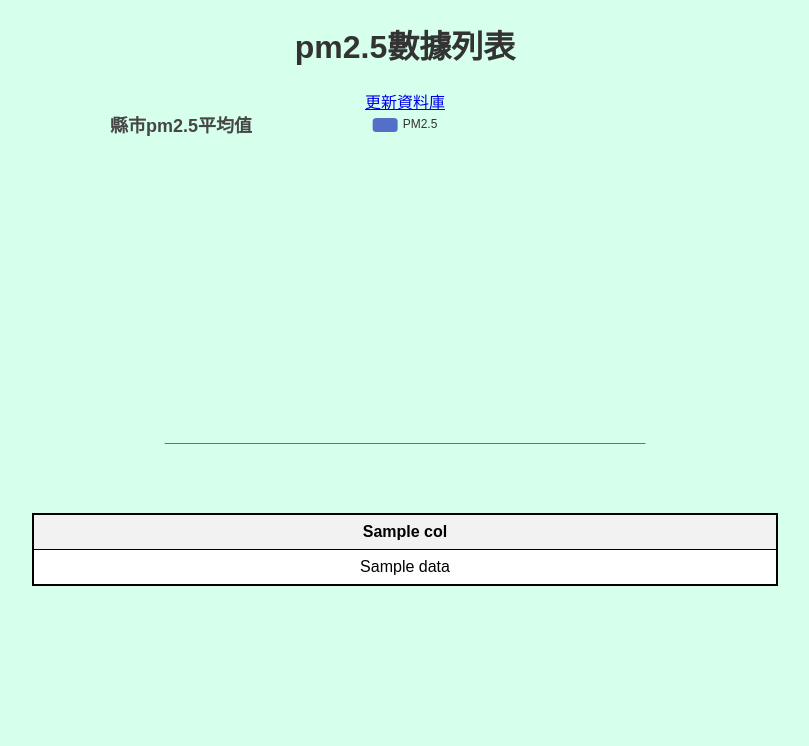
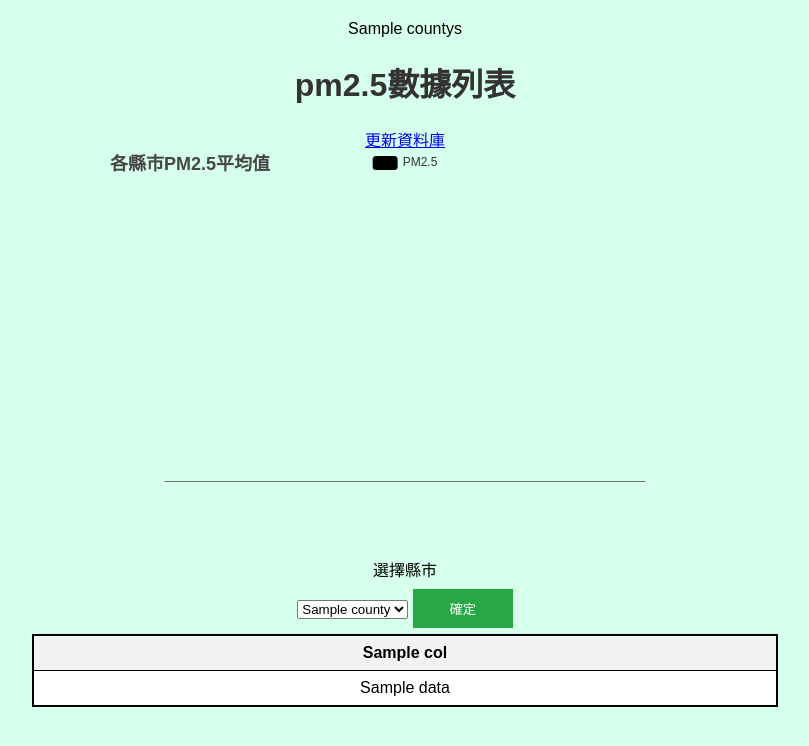
Before and after one commit to 999Tommy555/pm25_mysql, a Flask app: template templates/pm25.html in a window 1280 px wide. Shown: the top 746 px of the page, without its empty margins (235-1044 px from the left). Run offline with Flask 3, Linux system fonts and the light colour scheme; the template is opened without the code that fills it: most values are stand-ins (such as "Sample title", 1, 10 or a date in 2020); data that the repository does not hold is empty; some libraries are stand-ins or nearby versions.

Commit message:
完成單一縣市json格式回復覆

```diff
--- a/main.py
+++ b/main.py
@@ -1,6 +1,11 @@
 from flask import Flask, render_template, Response
 from datetime import datetime
-from pm25 import get_data_from_mysql, write_data_to_mysql, get_avg_pm25_from_mysql
+from pm25 import (
+    get_data_from_mysql,
+    write_data_to_mysql,
+    get_avg_pm25_from_mysql,
+    get_pm25_by_county,
+)
 import json
 
 books = {
@@ -25,6 +30,38 @@ books = {
 app = Flask(__name__)
 
 
+@app.route("/county-pm25/<county>")
+def get_county_pm25(county):
+    result = get_pm25_by_county(county)
+
+    if len(result) == 0:
+        return Response(
+            json.dumps(
+                {"result": "資料取得失敗", "message": f"無此{county}縣市"},
+                ensure_ascii=False,
+            )
+        )
+
+    site = [r[0] for r in result]
+    pm25 = [float(r[1]) for r in result]
+    datetime = result[0][2].strftime("%Y-%m-%d %H:%M:%S")
+    print(datetime)
+
+    return Response(
+        json.dumps(
+            {
+                "county": county,
+                "count": len(site),
+                "datetime": datetime,
+                "site": site,
+                "pm25": pm25,
+            },
+            ensure_ascii=False,
+        ),
+        mimetype="application/json",
+    )
+
+
 @app.route("/avg-pm25")
 def get_avg_pm25():
     result = get_avg_pm25_from_mysql()
@@ -47,11 +84,10 @@ def update_db():
 
 @app.route("/pm25")
 def get_pm25():
-
-    values = get_data_from_mysql()
+    values, countys = get_data_from_mysql()
     print(values)
     columns = ["站點名稱", "縣市", "PM2.5", "更新時間", "單位"]
-    return render_template("pm25.html", values=values, columns=columns)
+    return render_template("pm25.html", values=values, columns=columns, countys=countys)
 
 
 @app.route("/bmi/height=<h>&weight=<w>")
--- a/pm25.py
+++ b/pm25.py
@@ -74,7 +74,7 @@ def write_data_to_mysql():
     try:
         open_db()
         size = write_to_sql()
-        return {"結果": "success", "size": size}
+        return {"結果": "success", "寫入筆數": size}
 
     except Exception as e:
         print(e)
@@ -113,6 +113,30 @@ def get_data_from_mysql():
         cursor.execute(sqlstr)
         datas = cursor.fetchall()
 
+        sqlstr = "select distinct county from pm25;"
+        cursor.execute(sqlstr)
+        countys = [county[0] for county in cursor.fetchall()]
+
+        return datas, countys
+    except Exception as e:
+        print(e)
+    finally:
+        close_db()
+
+    return None
+
+
+def get_pm25_by_county(county):
+    try:
+        open_db()
+        sqlstr = """
+        select site,pm25,datacreationdate from pm25
+        where county=%s
+        and datacreationdate=(select max(datacreationdate) from pm25);
+        """
+        cursor.execute(sqlstr, (county,))
+        datas = cursor.fetchall()
+
         return datas
     except Exception as e:
         print(e)
@@ -123,5 +147,6 @@ def get_data_from_mysql():
 
 
 if __name__ == "__main__":
-    write_data_to_mysql()
-    print(get_avg_pm25_from_mysql())
+    # write_data_to_mysql()
+    # print(get_avg_pm25_from_mysql())
+    print(get_data_from_mysql())
--- a/templates/pm25.html
+++ b/templates/pm25.html
@@ -105,49 +105,21 @@
 </head>
 
 <body>
+    {{countys}}
     <h1>pm2.5數據列表</h1>
     <a href="/update-db">更新資料庫</a>
 
     <div id="main" style="width: 600px;height:400px;"></div>
-
-
-    <script type="text/javascript">
-        var myChart = echarts.init(document.getElementById('main'));
-
-
-        $.ajax(
-            {
-                url: "/avg-pm25",
-                type: "GET",
-                dataType: "json",
-                success: (result) => {
-                    console.log(result);
-                    var option = {
-                        title: {
-                            text: '縣市pm2.5平均值'
-                        },
-                        tooltip: {},
-                        legend: {
-                            data: ['PM2.5']
-                        },
-                        xAxis: {
-                            data: result["county"]
-                        },
-                        yAxis: {},
-                        series: [
-                            {
-                                name: 'PM2.5',
-                                type: 'bar',
-                                data: result["pm25"]
-                            }
-                        ]
-                    };
-                    myChart.setOption(option);
-                },
-            }
-        );
-    </script>
-
+    <div id="county" style="width: 600px;height:400px;" hidden></div>
+    <div style="margin: 6px;">
+        <label for="countySelect">選擇縣市</label>
+        <select name="countySelect" id="countySelect">
+            {% for county in countys %}
+            <option value="{{county}}">{{county}}</option>
+            {% endfor %}
+        </select>
+        <button id="loadcounty" onclick="drawCountyChart()">確定</button>
+    </div>
 
     <div id="tableContainer">
         <table border="1">
@@ -169,6 +141,64 @@
             </tbody>
         </table>
     </div>
+
+    <script type="text/javascript">
+        const chart1 = echarts.init(document.getElementById('main'));
+        const chart2 = echarts.init(document.getElementById('county'));
+        const countyEl = document.getElementById('county');
+        const countySelectEl = document.querySelector("#countySelect");
+
+        console.log(countySelectEl);
+        drawChart(chart1, "/avg-pm25", "各縣市PM2.5平均值", "county", "pm25")
+
+
+
+        function drawCountyChart() {
+            let county = countySelectEl.value;
+            countyEl.hidden = false;
+            console.log(county);
+            drawChart(chart2, `/county-pm25/${county}`, `${county}PM2.5平均值`, "site", "pm25", "blue")
+        }
+
+
+        function drawChart(chart, url, title, xkey, ykey, color = "black") {
+
+            $.ajax(
+                {
+                    url: url,
+                    type: "GET",
+                    dataType: "json",
+                    success: (result) => {
+                        console.log(result);
+                        var option = {
+                            title: {
+                                text: title
+                            },
+                            tooltip: {},
+                            legend: {
+                                data: ['PM2.5']
+                            },
+                            xAxis: {
+                                data: result[xkey]
+                            },
+                            yAxis: {},
+                            series: [
+                                {
+                                    itemStyle: {
+                                        color: color
+                                    },
+                                    name: 'PM2.5',
+                                    type: 'bar',
+                                    data: result[ykey]
+                                }
+                            ]
+                        };
+                        chart.setOption(option);
+                    },
+                }
+            );
+        }
+    </script>
 </body>
 
 </html>
```
Also changed, not shown: 2 other files.
